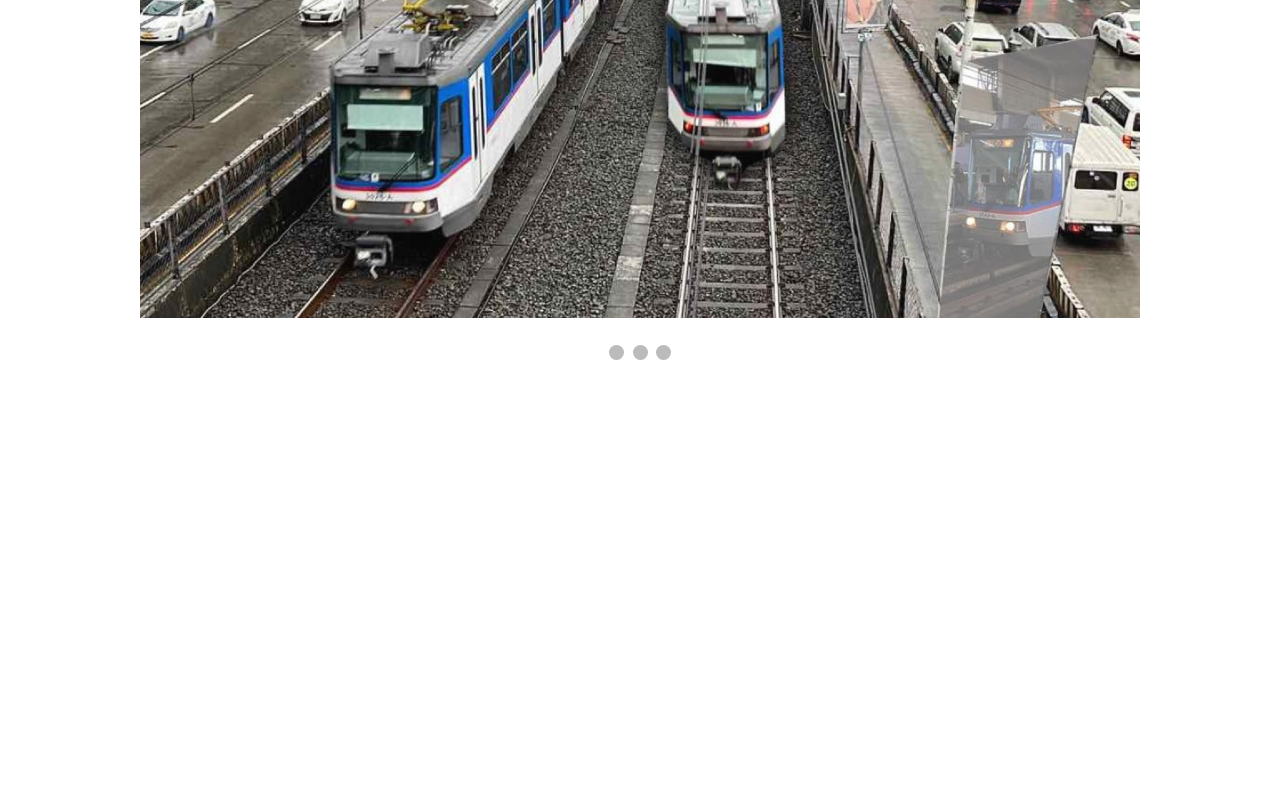
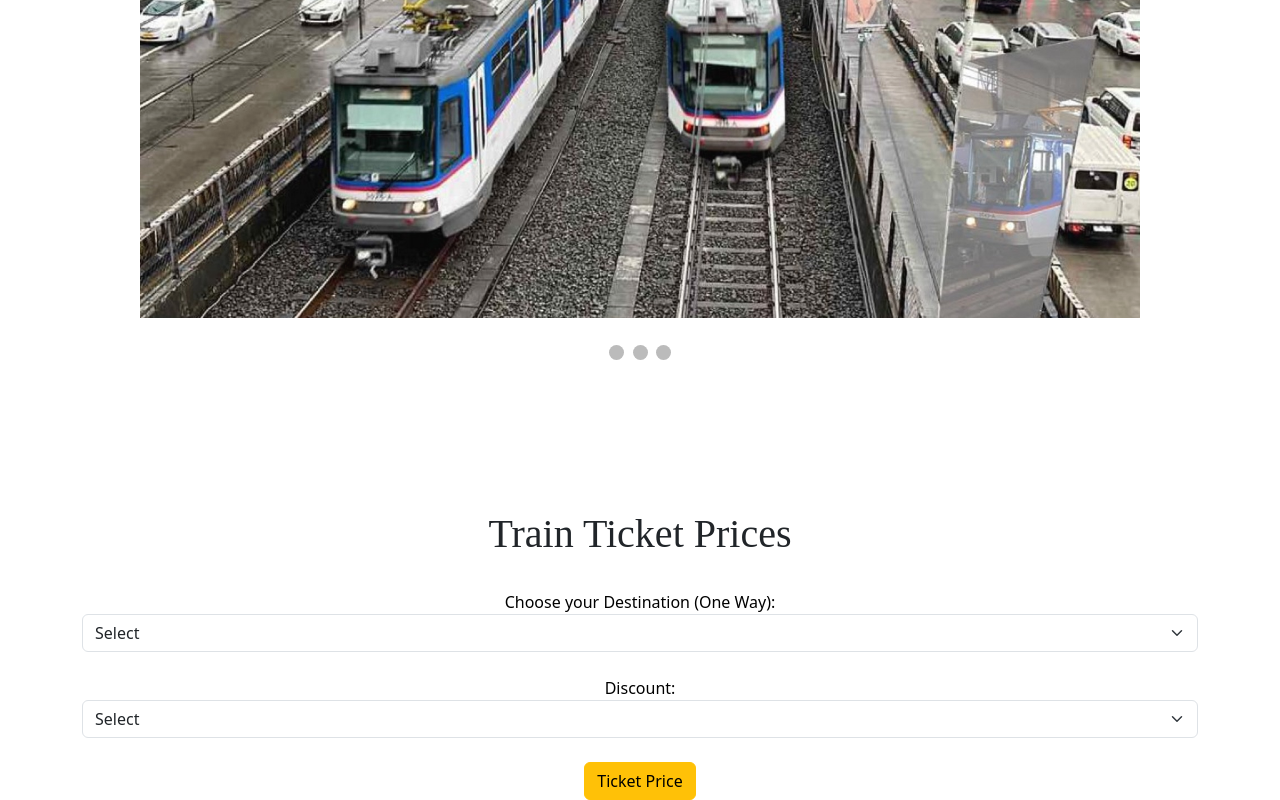
Before and after one commit to Samzterrific/LP_ICT9R_Q3Project_Prowel-Moyaen, a plain HTML site: page index.html in a window 1280 px wide. Shown: the part 655-1455 px from the top of the page. Before the commit the page ends 1045 px from the top, so only its background shows below. Drawn offline with nearby package versions, Linux system fonts and the light colour scheme.

Commit message:
Update index.html

```diff
--- a/index.html
+++ b/index.html
@@ -154,5 +154,64 @@ whereas the MLT began service in December 1984.</p>
 <br>
 </div>
 
+	<br>
+<br>
+<br>
+<br>
+<br>
+
+<center>
+  <h1 style="font-family: Futura;">Train Ticket Prices</h2>
+
+<div class="container">
+    <form><br>
+      <label style="color: black;">Choose your Destination (One Way): </label>
+      <select class="form-select" id="ticket">
+        <option value="none">Select</option>
+        <option value="13">North Avenue to Quezon Ave</option>
+        <option value="13">North Ave to GMA</option>
+        <option value="16">North Ave to Araneta</option>
+        <option value="16">North Ave to Santolan</option>
+        <option value="20">North Ave to Ortigas</option>
+        <option value="20">North Ave to Shaw Blvd</option>
+        <option value="20">North Ave to Boni</option>
+        <option value="24">North Ave to Guadalupe</option>
+        <option value="24">North Ave to Buendia</option>
+        <option value="24">North Ave to Ayala</option>
+        <option value="28">North Ave to Magallanes</option>
+        <option value="28">North Ave to Taft</option>
+      </select>
+
+    <br>
+
+    <label style="color: black">Discount: </label>
+      <select class="form-select" id="discount">
+        <option value="none">Select</option>
+        <option value="0.2">PWD/Senior Citizen/Student</option>
+        <option value="0">Regular</option>
+      </select>
+
+    <br>
+
+    <button type="button" class="btn btn-warning" onclick="check_discount()">Ticket Price </button>
+      </form>
+
+  </div>
+
+  </center>
+
+  <script>
+
+  function check_discount (){
+
+      var ticket = document.getElementById('ticket').value;
+      var disc = document.getElementById('discount').value;
+      var final_rate = ticket - (disc*ticket);
+
+      window.alert('Your ticket price is ' + final_rate);
+    }
+
+</script>
+
 </body>
 </html>
```
